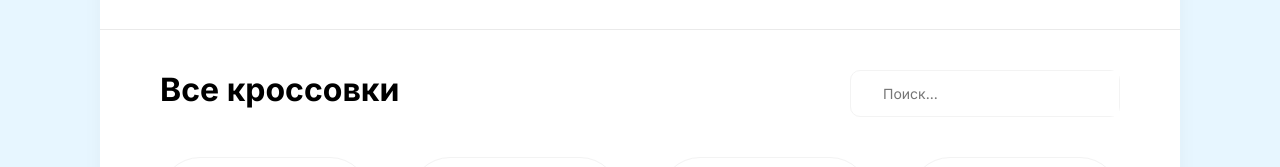
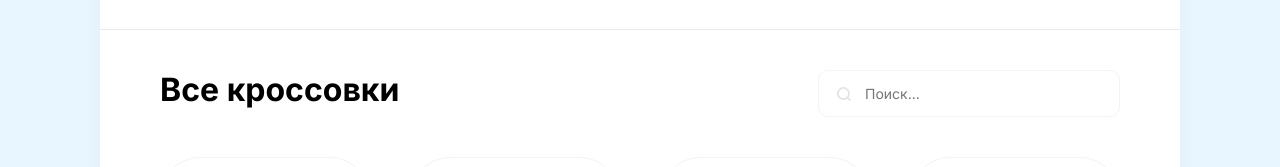
Before and after one commit to LivingstoneDoc/react-sneakers-shop, a JavaScript app: page / in a window 1280 px wide. Shown: the part 183-350 px from the top of the page. Built offline with nearby package versions, Linux system fonts and the light colour scheme; the HTML template or start-up script is replaced by a standard one.

Commit message:
refactor: fix icon position in search input

```diff
--- a/src/index.css
+++ b/src/index.css
@@ -39,15 +39,15 @@ body {
   border: 1px solid #F3F3F3;
   display: flex;
   align-items: center;
+  padding: 0 18px;
 }
 
 .mainContent .mainContentTitleWrapper .searchWrapper .searchImg {
-  padding-left: 18px;
   width: 14px;
   height: 14px;
 }
 
-.mainContent .mainContentTitleWrapper .searchSneakers {
+.mainContent .mainContentTitleWrapper .searchWrapper .searchSneakers {
   width: 250px;
   height: 45px;
   color: #C4C4C4;
@@ -57,7 +57,7 @@ body {
   padding-left: 14px;
 }
 
-.mainContent .mainContentTitleWrapper input:focus {
+.mainContent .mainContentTitleWrapper .searchWrapper input:focus {
   outline: none;
   color: #000000;
 }
```
